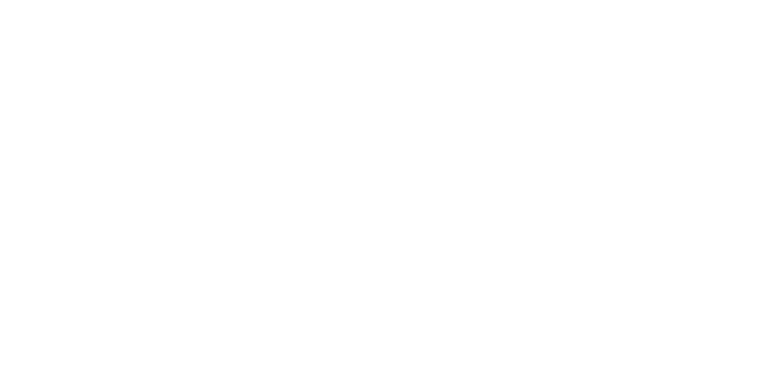
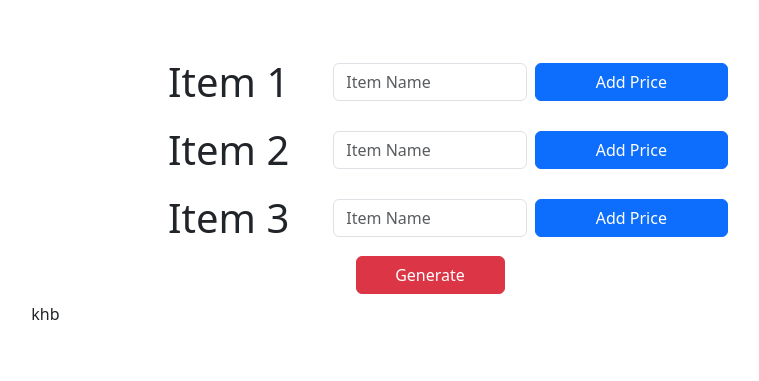
Before and after one commit to HarshDharni07/js, a plain HTML site: page billingTask/index.html in a window 1280 px wide. Shown: the whole page, without its empty margins (210-969 px from the left). Drawn offline with nearby package versions, Linux system fonts and the light colour scheme.

Commit message:
initial commit

```diff
--- a/billingTask/index.html
+++ b/billingTask/index.html
@@ -4,8 +4,97 @@
     <meta charset="UTF-8">
     <meta name="viewport" content="width=device-width, initial-scale=1.0">
     <title>Document</title>
+    <link href="https://cdn.jsdelivr.net/npm/bootstrap@5.3.3/dist/css/bootstrap.min.css" rel="stylesheet" integrity="sha384-QWTKZyjpPEjISv5WaRU9OFeRpok6YctnYmDr5pNlyT2bRjXh0JMhjY6hW+ALEwIH" crossorigin="anonymous">
 </head>
 <body>
+    <script src="https://cdn.jsdelivr.net/npm/bootstrap@5.3.3/dist/js/bootstrap.bundle.min.js" integrity="sha384-YvpcrYf0tY3lHB60NNkmXc5s9fDVZLESaAA55NDzOxhy9GkcIdslK1eN7N6jIeHz" crossorigin="anonymous"></script>
 
+    <div class="container-fluid bg-white p-5" >
+        <div class="row justify-content-center">
+            <div class="col-2 p-1 m-0 p-0 bg-white align-items-center">
+                <p class="fs-1 bg-white text-center m-0 p-0">Item 1</p>
+            </div>
+            <div class="col-2 p-1 bg-white d-flex flex-row align-items-center ">
+                <input type="text" class="form-control" id="item1" placeholder="Item Name" aria-label="Username" aria-describedby="basic-addon1">
+            </div>
+            <div class="col-2 p-1 bg-white d-flex flex-row align-items-center ">
+                <button class="btn btn-primary w-100" id="priceBtn1" onclick="addPrice('priceContainer1')">Add Price</button>
+            </div>
+            <div class="col-2 p-1 bg-white d-none flex-row align-items-center" id="priceContainer1">
+                <input type="number" class="form-control" id="priceInp1" placeholder="Item price" aria-label="Username" aria-describedby="basic-addon1">
+            </div>
+        </div>
+
+        <div class="row justify-content-center">
+            <div class="col-2 p-1 m-0 p-0 bg-white align-items-center">
+                <p class="fs-1 bg-white text-center m-0 p-0">Item 2</p>
+            </div>
+            <div class="col-2 p-1 bg-white d-flex flex-row align-items-center ">
+                <input type="text" class="form-control" id="item2" placeholder="Item Name" aria-label="Username" aria-describedby="basic-addon1">
+            </div>
+            <div class="col-2 p-1 bg-white d-flex flex-row align-items-center ">
+                <button class="btn btn-primary w-100" id="priceBtn2" onclick="addPrice('priceContainer2')">Add Price</button>
+            </div>
+            <div class="col-2 p-1 bg-white d-none flex-row align-items-center" id="priceContainer2">
+                <input type="number" class="form-control" id="priceInp2" placeholder="Item price" aria-label="Username" aria-describedby="basic-addon1">
+            </div>
+        </div>
+
+        <div class="row justify-content-center">
+            <div class="col-2 p-1 m-0 p-0 bg-white align-items-center">
+                <p class="fs-1 bg-white text-center m-0 p-0">Item 3</p>
+            </div>
+            <div class="col-2 p-1 bg-white d-flex flex-row align-items-center ">
+                <input type="text" class="form-control" id="item3" placeholder="Item Name" aria-label="Username" aria-describedby="basic-addon1">
+            </div>
+            <div class="col-2 p-1 bg-white d-flex flex-row align-items-center ">
+                <button class="btn btn-primary w-100" id="priceBtn3" onclick="addPrice('priceContainer3')">Add Price</button>
+            </div>
+            <div class="col-2 p-1 bg-white d-none flex-row align-items-center" id="priceContainer3">
+                <input type="number" class="form-control" id="priceInp3" placeholder="Item price" aria-label="Username" aria-describedby="basic-addon1">
+            </div>
+        </div>
+
+        <div class="row justify-content-center">
+            <div class="col-6 p-1 d-flex flex-row align-items-center justify-content-center ">
+                <button class="btn btn-danger w-25" id="resultBtn" onclick="showResult()">Generate</button>
+            </div>
+        </div>
+
+        <div class="row justify-content-center">
+            <div class="col-8 bg-white p-1 " id="result">
+                khb
+            </div>
+        </div>
+    </div>
+
+    <script>
+        function addPrice(priceContainerId) {
+            let priceContainer = document.getElementById(priceContainerId);
+            if (priceContainer.classList.contains('d-none')) {
+                priceContainer.classList.remove('d-none');
+                priceContainer.classList.add('d-flex');
+            }
+        }
+
+        function showResult() {
+            let item1 = document.getElementById("item1").value
+            let item2 = document.getElementById("item2").value
+            let item3 = document.getElementById("item3").value
+            let price1 = document.getElementById("priceInp1").value
+            let price2 = document.getElementById("priceInp2").value
+            let price3 = document.getElementById("priceInp3").value
+
+            let result = document.getElementById("result")
+
+            let totalSum =parseInt(price1)+parseInt(price2)+parseInt(price3);
+
+            result.innerHTML=`Item 1:${item1} Price is:${price1}<br>
+            Item 2:${item2} Price is:${price2}<br>
+            Item 3:${item3} Price is:${price3}<bR>
+            The Total is:${totalSum}`;
+
+        }
+    </script>
 </body>
 </html>
```
Also changed, not shown: multiButton/index.html (+14 -17 lines), basic/js_basic.html (renamed from js_basic.html), multiButton/images/flower1.jpg (added), multiButton/images/flower2.jpg (added), multiButton/images/flower3.jpg (added), multiButton/images/flower4.jpg (added), multiButton/images/flower5.jpg (added), 2 other files.
